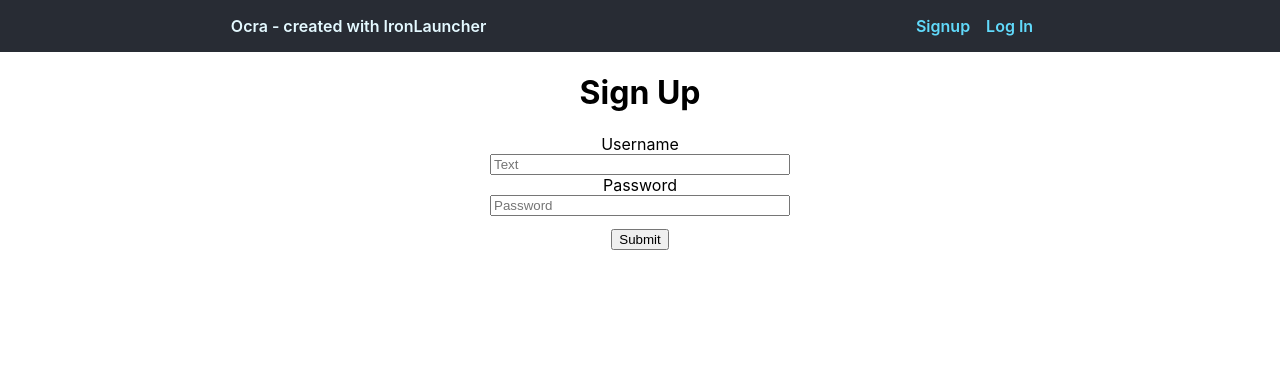
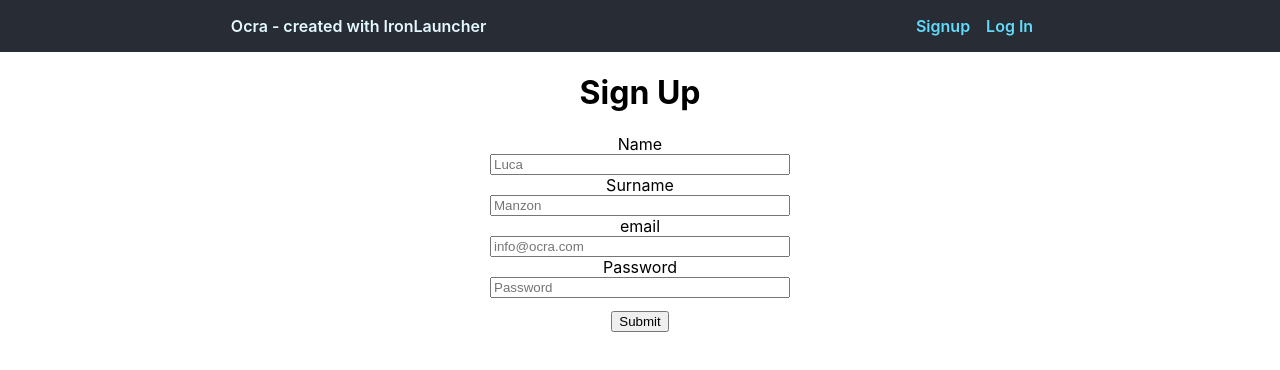
Before and after one commit to LManzon/ocra-client, a React (Create React App) app: page /auth/signup in a window 1280 px wide. Shown: the top 370 px of the page. Built offline with nearby package versions, Linux system fonts and the light colour scheme; no server answers.

Commit message:
profile update

```diff
--- a/src/App.js
+++ b/src/App.js
@@ -9,6 +9,7 @@ import Signup from "./pages/Signup";
 import NormalRoute from "./routing-components/NormalRoute";
 import ProtectedRoute from "./routing-components/ProtectedRoute";
 import { getLoggedIn, logout } from "./services/auth";
+import ProfilePage from "./components/Profile/Profile";
 import * as PATHS from "./utils/paths";
 import * as CONSTS from "./utils/consts";
 
@@ -78,6 +79,13 @@ export default function App() {
           component={ProtectedPage}
           user={user}
         />
+        <ProtectedRoute
+          exact
+          path={PATHS.PROFILE_PAGE}
+          component={ProfilePage}
+          user={user}
+          authenticate={authenticate}
+        />
       </Switch>
     </div>
   );
--- a/src/components/Navbar/Navbar.jsx
+++ b/src/components/Navbar/Navbar.jsx
@@ -14,6 +14,9 @@ const Navbar = (props) => {
       <div className="nav__authLinks">
         {props.user ? (
           <>
+            <Link to={PATHS.PROFILE_PAGE} className="authLink">
+              Profile
+            </Link>
             <Link to={PATHS.PROTECTEDPAGE} className="authLink">
               Protected Page
             </Link>
--- a/src/components/Profile/Profile.jsx
+++ b/src/components/Profile/Profile.jsx
@@ -0,0 +1,129 @@
+import React from "react";
+import * as PATHS from "../../utils/paths";
+import { Redirect } from "react-router-dom";
+import * as CONSTS from "../../utils/consts";
+import * as PROFILE_SERVICE from "../../services/profile.service.js";
+
+import axios from "axios";
+import ProtectedRoute from "../../routing-components/ProtectedRoute";
+
+export default function ProfilePage(props) {
+  const [displayUpdateProfile, setDisplayUpdateProfile] = React.useState(false);
+  const [displayUpdatePassword, setDisplayUpdatePassword] = React.useState(
+    false
+  );
+
+  const { user, authenticate } = props;
+
+  function profileToggle() {
+    setDisplayUpdateProfile(!displayUpdateProfile);
+  }
+
+  function passwordToggle() {
+    setDisplayUpdatePassword(!displayUpdatePassword);
+  }
+
+  return (
+    <div>
+      <h1>{user.name}</h1>
+      <img
+        src={user.profilePic}
+        width="200px"
+        alt={`Profile picture for ${user.name}`}
+      />
+      <button onClick={profileToggle}> Update Profile</button>
+      {displayUpdateProfile ? (
+        <UpdateProfile user={user} authenticate={authenticate} />
+      ) : null}
+      <button onClick={passwordToggle}> Change Password</button>
+      {displayUpdatePassword && <UpdatePassword authenticate={authenticate} />}
+      <button> Delete Account</button>
+    </div>
+  );
+}
+
+function UpdateProfile(props) {
+  const { user } = props;
+  const [form, setForm] = React.useState({
+    name: user.name,
+    surname: user.surname,
+    email: user.email,
+  });
+
+  function handleChange(event) {
+    setForm({ ...form, [event.target.name]: event.target.value });
+  }
+
+  function handleSubmit(e) {
+    e.preventDefault();
+    const accessToken = localStorage.getItem(CONSTS.ACCESS_TOKEN);
+
+    PROFILE_SERVICE.UPDATE_PROFILE(form, accessToken)
+      // axios
+      //   .put(`http://localhost:5005/api/profile/update`, form, {
+      //     headers: {
+      //       authorization: accessToken,
+      //     },
+      //   })
+      .then((response) => {
+        console.log("response:", response);
+        props.authenticate(response.data.user);
+      })
+      .catch((err) => {
+        console.error(err.response);
+      });
+  }
+
+  return (
+    <form onSubmit={handleSubmit}>
+      <div>
+        <label>Name</label>
+        <input
+          name="name"
+          placeholder="name"
+          value={form.name}
+          onChange={handleChange}
+        />
+      </div>
+      <div>
+        <label>Surname</label>
+        <input
+          name="surname"
+          placeholder="surname"
+          value={form.surname}
+          onChange={handleChange}
+        />
+      </div>
+      <div>
+        <label>email</label>
+        <input
+          name="email"
+          placeholder="email"
+          value={form.email}
+          onChange={handleChange}
+        />
+      </div>
+      <button>Update Profile</button>
+    </form>
+  );
+}
+
+function UpdatePassword() {
+  return (
+    <form>
+      <div>
+        <label>Current Password</label>
+        <input name="password" placeholder="Current Password" />
+      </div>
+      <div>
+        <label>New password</label>
+        <input name="password" placeholder="New Password" />
+      </div>
+      <div>
+        <label>Confirm New Password</label>
+        <input name="password" placeholder="Confirm New Password" />
+      </div>
+      <button>Update Password</button>
+    </form>
+  );
+}
--- a/src/pages/Signup.jsx
+++ b/src/pages/Signup.jsx
@@ -6,10 +6,12 @@ import * as PATHS from "../utils/paths";
 
 export default function Signup({ authenticate, history }) {
   const [form, setForm] = useState({
-    username: "",
+    name: "",
+    surname: "",
+    email: "",
     password: "",
   });
-  const { username, password } = form;
+  const { name, surname, email, password } = form;
   const [error, setError] = useState(null);
 
   function handleInputChange(event) {
@@ -20,7 +22,9 @@ export default function Signup({ authenticate, history }) {
   function handleFormSubmission(event) {
     event.preventDefault();
     const credentials = {
-      username,
+      name,
+      surname,
+      email,
       password,
     };
     signup(credentials).then((res) => {
@@ -42,13 +46,33 @@ export default function Signup({ authenticate, history }) {
     <div>
       <h1>Sign Up</h1>
       <form onSubmit={handleFormSubmission} className="auth__form">
-        <label htmlFor="input-username">Username</label>
+        <label htmlFor="input-name">Name</label>
         <input
-          id="input-username"
+          id="input-name"
           type="text"
-          name="username"
-          placeholder="Text"
-          value={username}
+          name="name"
+          placeholder="Luca"
+          value={name}
+          onChange={handleInputChange}
+          required
+        />
+        <label htmlFor="input-surname">Surname</label>
+        <input
+          id="input-surname"
+          type="text"
+          name="surname"
+          placeholder="Manzon"
+          value={surname}
+          onChange={handleInputChange}
+          required
+        />
+        <label htmlFor="input-email">email</label>
+        <input
+          id="input-email"
+          type="email"
+          name="email"
+          placeholder="info@ocra.com"
+          value={email}
           onChange={handleInputChange}
           required
         />
--- /dev/null
+++ b/src/services/profile.service.js
@@ -0,0 +1,14 @@
+import axios from "axios";
+import * as CONSTS from "../utils/consts";
+
+const profileService = axios.create({
+  baseURL: `${CONSTS.SERVER_URL}/profile`,
+});
+
+export function UPDATE_PROFILE(body, token) {
+  return profileService.put(`/update`, body, {
+    headers: {
+      authorization: token,
+    },
+  });
+}
--- a/src/utils/consts.js
+++ b/src/utils/consts.js
@@ -4,3 +4,5 @@ export const CAPITALIZED_APP =
   APP_NAME[0].toUpperCase() + APP_NAME.slice(1).toLowerCase();
 
 export const URL = process.env.REACT_APP_SERVER_URL;
+
+export const SERVER_URL = URL ? URL : `http://localhost:5000/api`;
--- a/src/utils/paths.js
+++ b/src/utils/paths.js
@@ -2,3 +2,4 @@ export const HOMEPAGE = "/";
 export const SIGNUPPAGE = "/auth/signup";
 export const LOGINPAGE = "/auth/login";
 export const PROTECTEDPAGE = "/protected";
+export const PROFILE_PAGE = "/profile";
```
Also changed, not shown: src/components/Profile/EditProfile.jsx (deleted).
